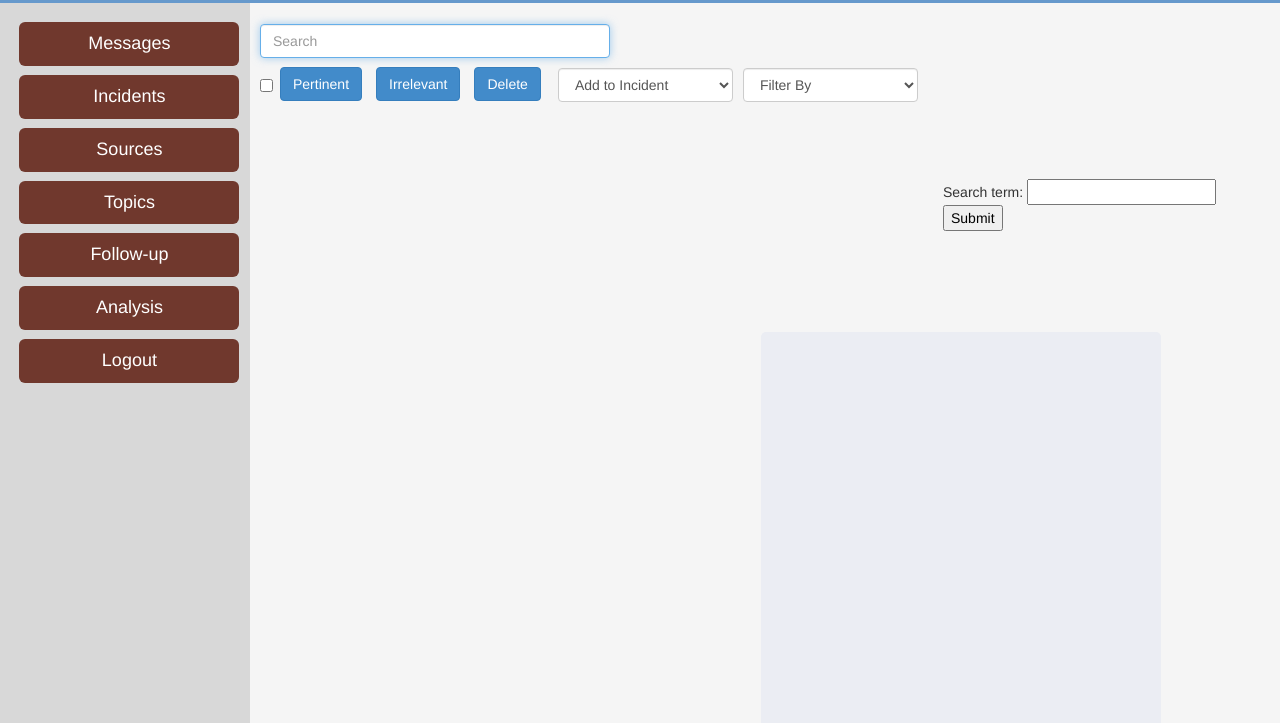
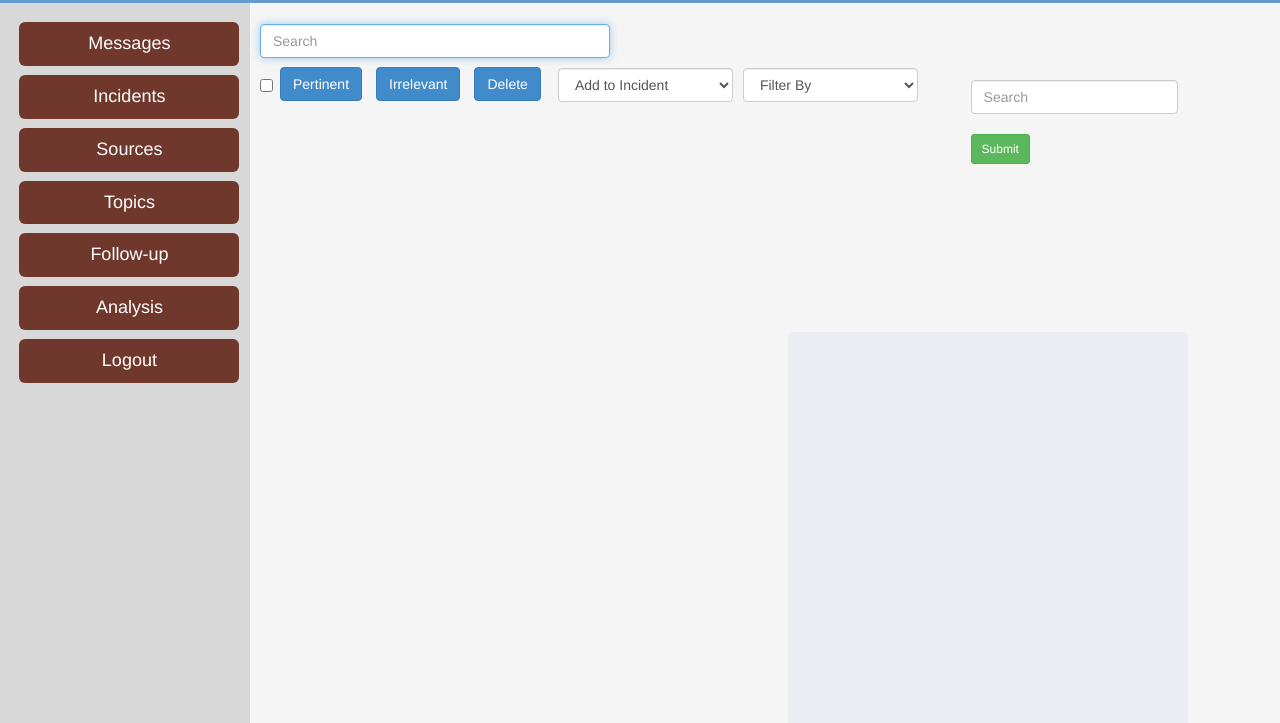
Before and after one commit to SiddharthC/aggie2, a website: page views/messages.html in a window 1280 px wide. Shown: the part 77-800 px from the top of the page. Drawn offline with nearby package versions, Linux system fonts and the light colour scheme; no server answers.

Commit message:
Improved search terms field.
Signed-off-by: Natraj Kaushik <natraj.iitb@gmail.com>

```diff
--- a/views/messages.html
+++ b/views/messages.html
@@ -87,9 +87,9 @@
 
             </div>
 
-             <div id="start-bot-form" style="float:right;margin-top:6%;margin-right:5%">
-                Search term: <input id="search-term" type="text" name="search-term"/><br>
-                <input id="submit-search-btn" type="button" name="submit-search-term" value="Submit"/>
+             <div id="start-bot-form" style="float:right;margin-top:6%;margin-right:8%">
+                <input class="form-control" name="search-term" id="search-term" placeholder="Search" type="text" autofocus /><br>
+                <button type="button" id="submit-search-btn" name="submit-search-term" class="btn btn-success btn-sm">Submit</button>
                 <div id="bots">
 
                 </div>
--- a/views/scripts/messages.js
+++ b/views/scripts/messages.js
@@ -95,7 +95,7 @@ $(document).ready(function() {
 			});
 		});
 
-		$("#submit-search-btn").click(function(){
+	$("#submit-search-btn").click(function(){
 			$.ajax("/start-twitter-bot", {
 				type: "POST",
 				data: {
@@ -105,8 +105,8 @@ $(document).ready(function() {
 			}).done(function(data) {
     			if(data){
     				$("#bots").append("<span>Started search bot for [" + $("#search-term").val() + "] </span>");
-    				$("#bots").append("<input type=\"button\" id=" + data.id + " class=\"stopBot\" value=\"Stop\"/>");
-    				$("#bots").append("<br>");
+    				$("#bots").append("<input type=\"button\" id=" + data.id + " class=\"stopBot btn btn-danger btn-sm\" value=\"Stop\"/>");
+    				$("#bots").append("<br><br>");
     			}
     		});
 	});
```
